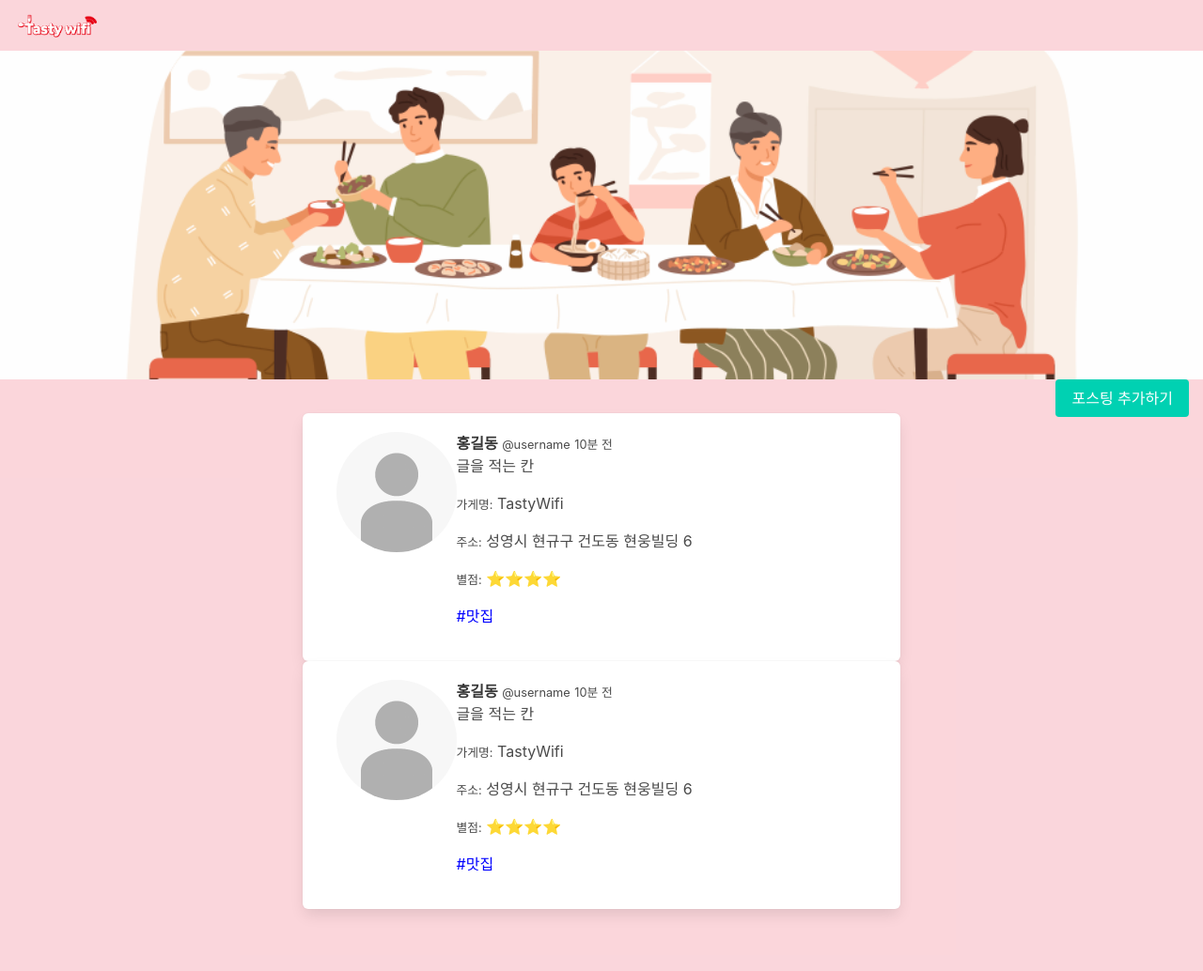
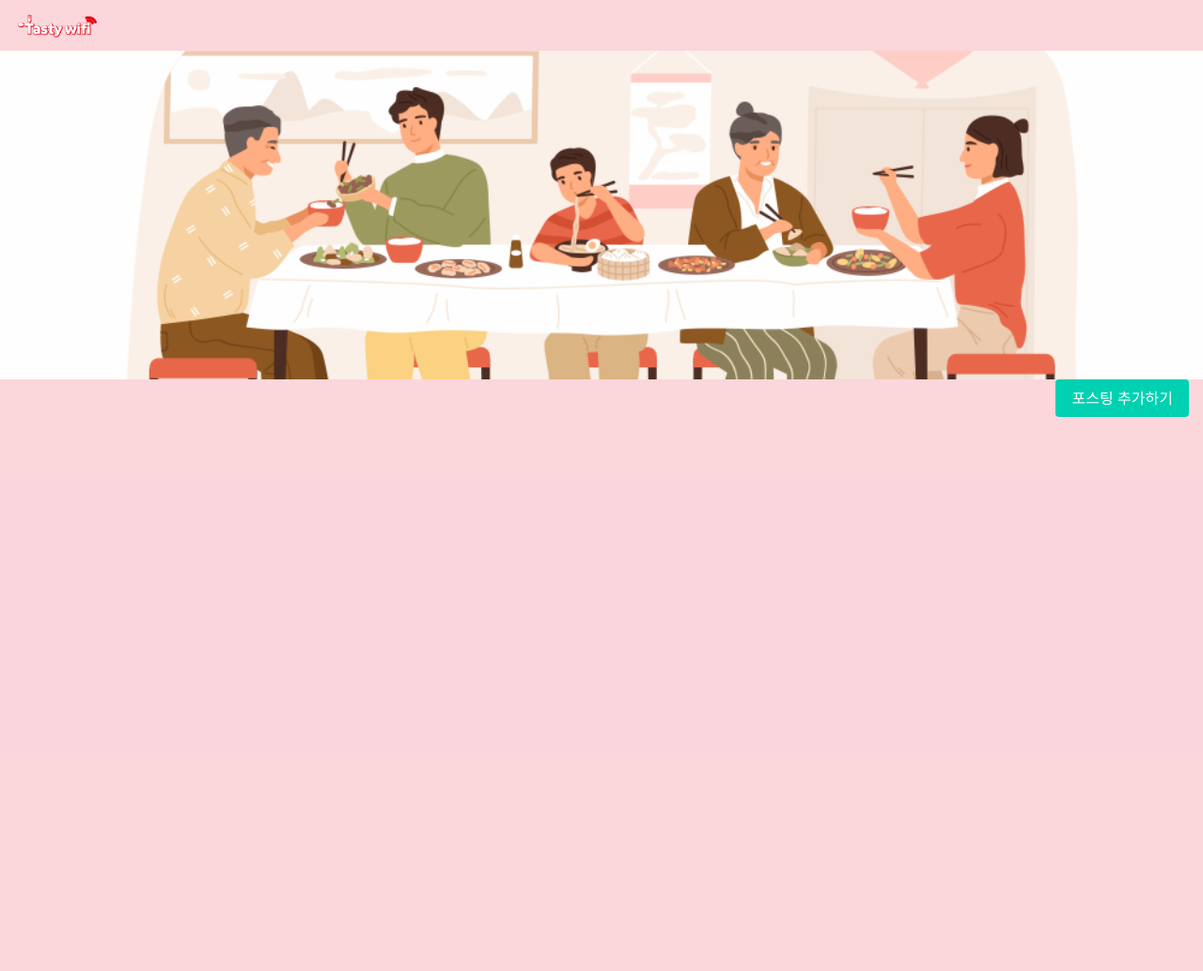
Before and after one commit to hyun-woong/mini_shar, a Flask app: template templates/mainpost.html in a window 1280 px wide. Shown: the whole page at 94% size. After the commit the page ends 444 px from the top, so only its background shows below. Run offline with Flask 2, Linux system fonts and the light colour scheme; the template is opened without the code that fills it, so the values that code supplies are empty; some libraries are stand-ins or nearby versions.

Commit message:
temp_html 적용 후 불필요한 코드 삭제

```diff
--- a/templates/mainpost.html
+++ b/templates/mainpost.html
@@ -93,80 +93,6 @@
         <div class="mycards">
             <div id="post-box" class="container">
                 <div class="box">
-                    <article class="media">
-                        <div class="media-right">
-                            <a class="image is-128x128" href="#">
-                                <img class="is-rounded"
-                                     src="../static/image/profile_placeholder.png" alt="Image">
-                            </a>
-                        </div>
-
-                        <div class="media-content">
-                            <div class="content">
-                                <p>
-                                    <strong>홍길동</strong> <small>@username</small> <small>10분 전</small>
-                                    <br>
-                                    글을 적는 칸
-                                </p>
-                            </div>
-                            <p><small>가게명:</small> TastyWifi</p>
-                            <p><small>주소:</small> 성영시 현규구 건도동 현웅빌딩 6 </p>
-                            <p><small>별점:</small> ⭐⭐⭐⭐</p>
-                            <p><span style="color: blue">#맛집</span></p>
-                        </div>
-                    </article>
-                </div>
-            </div>
-            <div id="post-box" class="container">
-                <div class="box">
-                    <article class="media">
-                        <div class="media-right">
-                            <a class="image is-128x128" href="#">
-                                <img class="is-rounded"
-                                     src="../static/image/profile_placeholder.png" alt="Image">
-                            </a>
-                        </div>
-
-                        <div class="media-content">
-                            <div class="content">
-                                <p>
-                                    <strong>홍길동</strong> <small>@username</small> <small>10분 전</small>
-                                    <br>
-                                    글을 적는 칸
-                                </p>
-                            </div>
-                            <p><small>가게명:</small> TastyWifi</p>
-                            <p><small>주소:</small> 성영시 현규구 건도동 현웅빌딩 6 </p>
-                            <p><small>별점:</small> ⭐⭐⭐⭐</p>
-                            <p><span style="color: blue">#맛집</span></p>
-                        </div>
-                    </article>
-                </div>
-            </div>
-            <div id="post-box" class="container">
-                <div class="box">
-                    <article class="media">
-                        <div class="media-right">
-                            <a class="image is-128x128" href="#">
-                                <img class="is-rounded"
-                                     src="../static/image/profile_placeholder.png" alt="Image">
-                            </a>
-                        </div>
-
-                        <div class="media-content">
-                            <div class="content">
-                                <p>
-                                    <strong>홍길동</strong> <small>@username</small> <small>10분 전</small>
-                                    <br>
-                                    글을 적는 칸
-                                </p>
-                            </div>
-                            <p><small>가게명:</small> TastyWifi</p>
-                            <p><small>주소:</small> 성영시 현규구 건도동 현웅빌딩 6 </p>
-                            <p><small>별점:</small> ⭐⭐⭐⭐</p>
-                            <p><span style="color: blue">#맛집</span></p>
-                        </div>
-                    </article>
                 </div>
             </div>
 
```
